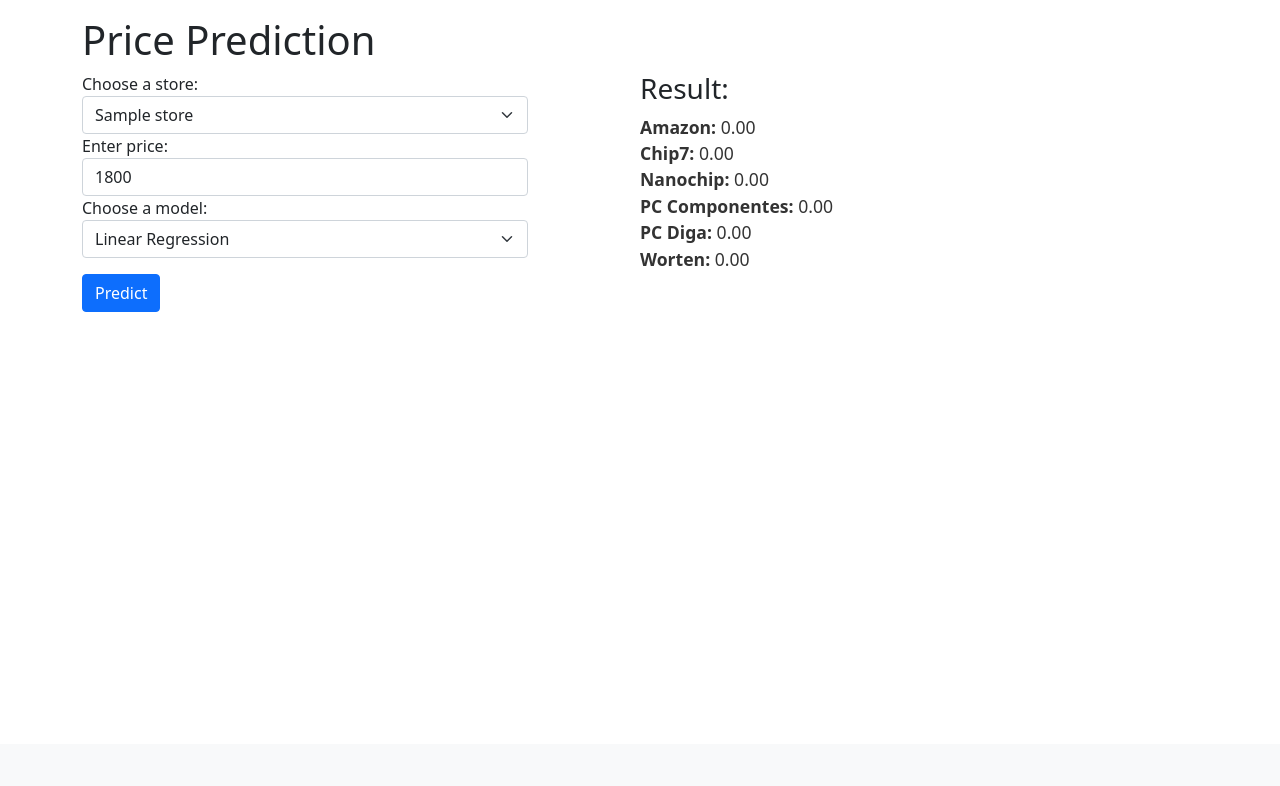
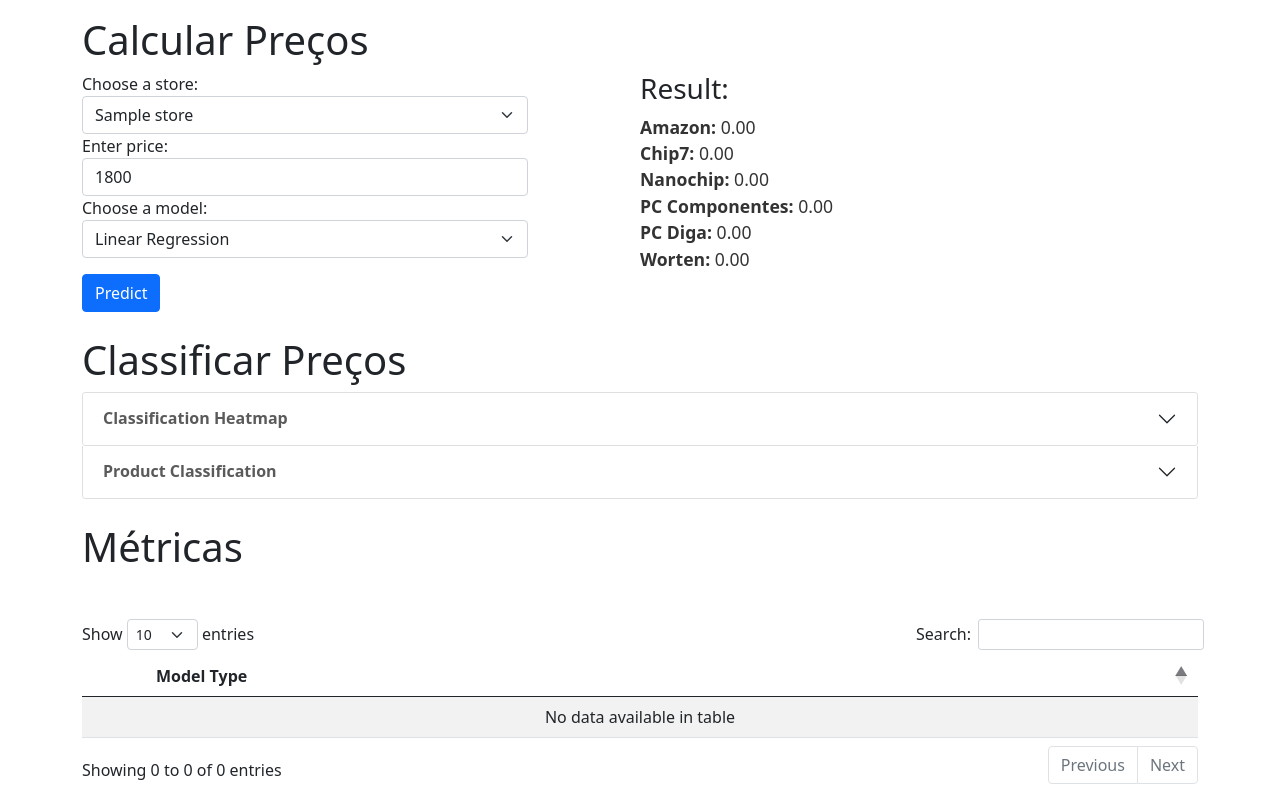
Before and after one commit to rapilukz/projeto-p4, a Flask app: template web/templates/statistics.html in a window 1280 px wide. Shown: the part 56-842 px from the top of the page. Before the commit the page ends 368 px from the top, so only its background shows below. Run offline with Flask 3, Linux system fonts and the light colour scheme; the template is opened without the code that fills it: most values are stand-ins (such as "Sample title", 1, 10 or a date in 2020); parts of the project's set-up code (start-up, migrations or seed data) failed here and were passed over; some libraries are stand-ins or nearby versions.

Commit message:
Finished stats page

```diff
--- a/web/static/css/main.css
+++ b/web/static/css/main.css
@@ -22,3 +22,18 @@
 .form-control {
     width: 80% !important;
 }
+
+.accordion-button {
+    color: #333333ce !important;
+    font-size: 1rem !important;
+    font-weight: 600 !important;
+}
+
+.details-control {
+    width: 50px;
+    text-align: center;
+}
+
+#metrics tbody tr {
+    cursor: pointer;
+}
--- a/web/templates/statistics.html
+++ b/web/templates/statistics.html
@@ -1,12 +1,15 @@
 {% extends 'base.html' %}
 
 {% block head %}
+<link rel="stylesheet" type="text/css" href="https://cdn.datatables.net/1.10.25/css/dataTables.bootstrap5.css">
+<link rel="stylesheet" href="https://cdnjs.cloudflare.com/ajax/libs/font-awesome/6.5.2/css/all.min.css" integrity="sha512-SnH5WK+bZxgPHs44uWIX+LLJAJ9/2PkPKZ5QiAj6Ta86w+fsb2TkcmfRyVX3pBnMFcV7oQPJkl9QevSCWr3W6A==" crossorigin="anonymous" referrerpolicy="no-referrer" />
 <title>Statistics</title>
 {% endblock %}
 
 {% block body %}
-<form class="container mt-3" id="prediction-form">
-    <h1 class="mt-3">Price Prediction</h1>
+<div class="container">
+    <form class="mt-3" id="prediction-form">
+        <h1 class="mt-3">Calcular Preços</h1>
         <div class="d-flex">
             <div style="width: 50%;">
                 <label for="store">Choose a store:</label>
@@ -41,11 +44,59 @@
             </div>
         </div>
     </form>
+    <h1 class="mt-4">Classificar Preços</h1>
+    <div class="mt2-">
+        <div class="accordion" id="accordionExample">
+            <div class="accordion-item">
+            <h2 class="accordion-header" id="headingOne">
+                <button class="accordion-button collapsed" type="button" data-bs-toggle="collapse" data-bs-target="#collapseOne" aria-expanded="true" aria-controls="collapseOne">
+                    Classification Heatmap
+                </button>
+            </h2>
+            <div id="collapseOne" class="accordion-collapse collapse" aria-labelledby="headingOne" data-bs-parent="#accordionExample">
+                <div class="accordion-body d-flex justify-content-center">
+                    <img class="image-graph" src="../static/graphs/classificationHeatmap.png"/>
+                </div>
+            </div>
+            </div>
+        </div>
+        <div class="accordion-item">
+            <h2 class="accordion-header" id="headingTwo">
+                <button class="accordion-button collapsed" type="button" data-bs-toggle="collapse" data-bs-target="#collapseTwo" aria-expanded="false" aria-controls="collapseTwo">
+                    Product Classification
+                </button>
+            </h2>
+            <div id="collapseTwo" class="accordion-collapse collapse" aria-labelledby="headingTwo" data-bs-parent="#accordionExample">
+                <div class="accordion-body d-flex justify-content-center">
+                    <img class="image-graph" src="../static/graphs/productClassification.png"/>
+                </div>
+            </div>
+        </div>
+    </div>
+
+    <h1 class="mt-4">Métricas</h1>
+    <div class="mt-5">
+        <table id="metrics" class="table table-striped">
+            <thead>
+                <tr>
+                    <th></th>
+                    <th>Tipo de Métrica</th>
+                </tr>
+            </thead>
+            <tbody>
+
+            </tbody>
+        </table>
+    </div>
+</div>
 {% endblock %}
 
 {% block scripts %}
+<script type="text/javascript" charset="utf8" src="https://code.jquery.com/jquery-3.6.0.min.js"></script>
+<script type="text/javascript" charset="utf8" src="https://cdn.datatables.net/1.10.25/js/jquery.dataTables.js"></script>
+<script type="text/javascript" charset="utf8" src="https://cdn.datatables.net/1.10.25/js/dataTables.bootstrap5.js"></script>
+
 <script>
-
 document.getElementById('prediction-form').addEventListener('submit', function(e) {
     e.preventDefault();
     const store = document.getElementById('store').value;
@@ -78,7 +129,77 @@
     .catch(error => {
         console.error('Error:', error);
     });
+
+
 });
+
+$(document).ready(function() {
+    const metrics = JSON.parse('{{ metrics | tojson | safe }}');
+
+    const table = $('#metrics').DataTable({
+        data: Object.keys(metrics).map(modelType => [modelType]),
+        columns: [
+        {
+            "className": 'details-control',
+            "orderable": false,
+            "data": null,
+            "defaultContent": '<i class="fas fa-plus toggle-icon"></i>'
+        },
+        { title: "Model Type", data: 0 }
+        ],
+        order: [[1, 'asc']]
+    });
+
+    function format(storeMetrics) {
+        let html = '<table class="table table-striped">';
+        html += `
+            <tr>
+                <th>Store</th>
+                <th>MAE</th>
+                <th>MSE</th>
+                <th>R²</th>
+            </tr>
+        `;
+        for (const store in storeMetrics) {
+            html += `
+                <tr>
+                    <td>${store}</td>
+                    <td>${storeMetrics[store].mae.toFixed(3)}</td>
+                    <td>${storeMetrics[store].mse.toFixed(3)}</td>
+                    <td>${storeMetrics[store].r_2.toFixed(3)}</td>
+                </tr>
+            `;
+        }
+        html += '</table>';
+        return html;
+    }
+
+    $('#metrics tbody').on('click', 'td', function() {
+        const tr = $(this).closest('tr');
+        const row = table.row(tr);
+        const modelType = row.data()[0];
+
+        if (row.child.isShown()) {
+            row.child.hide();
+            tr.removeClass('shown');
+            tr.find('.toggle-icon').removeClass('fa-minus').addClass('fa-plus');
+        } else {
+            // Close all other rows and open this row
+            table.rows().every(function() {
+                if (this.child.isShown()) {
+                    this.child.hide();
+                    $(this.node()).removeClass('shown').find('.toggle-icon').removeClass('fa-minus').addClass('fa-plus');
+                }
+            });
+
+            // Open this row
+            row.child(format(metrics[modelType])).show();
+            tr.addClass('shown');
+            tr.find('.toggle-icon').removeClass('fa-plus').addClass('fa-minus');
+        }
+    });
+});
+
 
 </script>
 {% endblock %}
```
Also changed, not shown: web/main.py (line endings or trailing spaces). Lines whose indentation alone changed are shown as unchanged.
